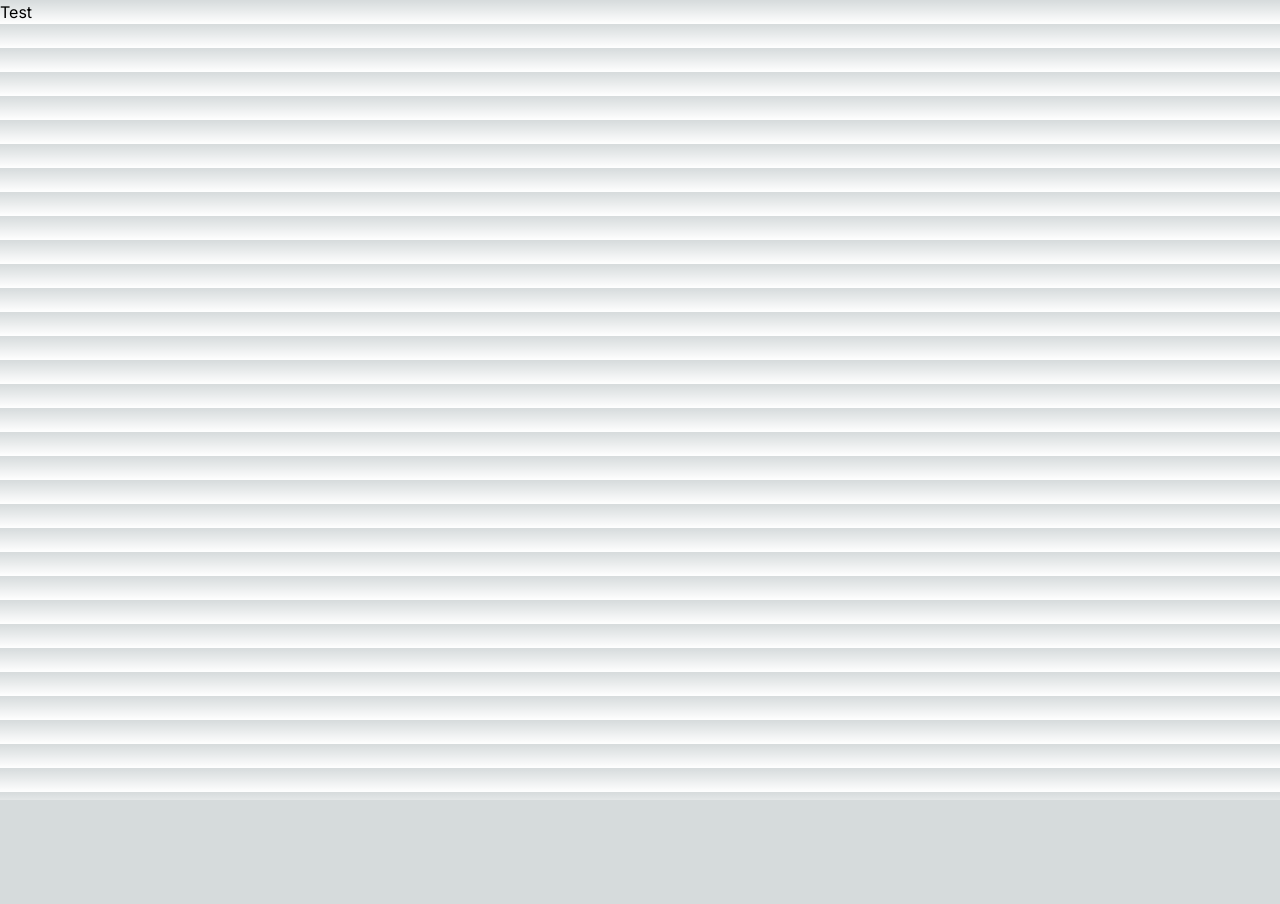
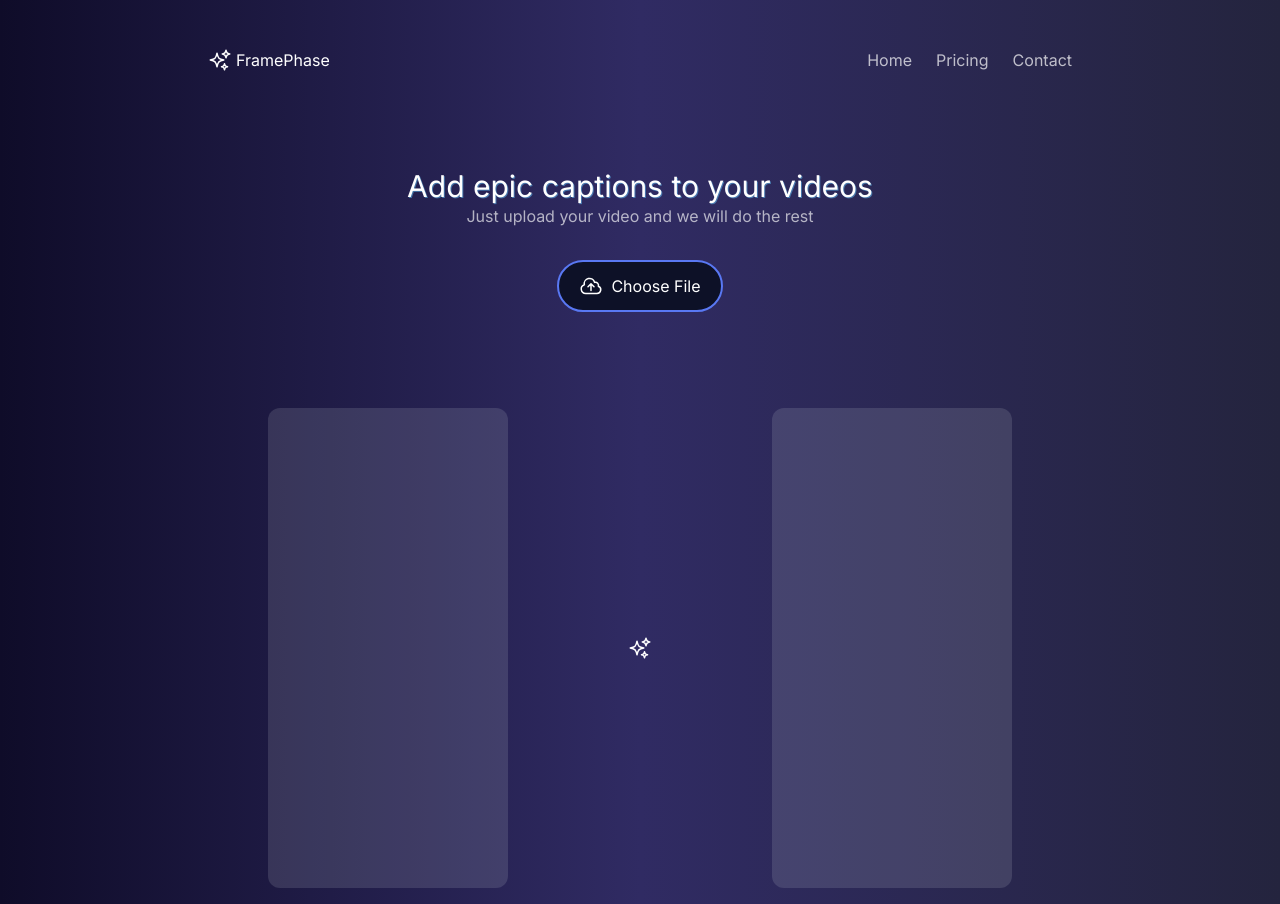
Before and after one commit to Hackerzspace/FramePhase, a Next.js app: page / in a window 1280 px wide. Before the commit the page ends 800 px from the top, so only its background shows below. Built offline with nearby package versions, Linux system fonts and the light colour scheme.

Commit message:
home page UI

```diff
--- a/src/app/globals.css
+++ b/src/app/globals.css
@@ -1,33 +1,3 @@
 @tailwind base;
 @tailwind components;
 @tailwind utilities;
-
-:root {
-  --foreground-rgb: 0, 0, 0;
-  --background-start-rgb: 214, 219, 220;
-  --background-end-rgb: 255, 255, 255;
-}
-
-@media (prefers-color-scheme: dark) {
-  :root {
-    --foreground-rgb: 255, 255, 255;
-    --background-start-rgb: 0, 0, 0;
-    --background-end-rgb: 0, 0, 0;
-  }
-}
-
-body {
-  color: rgb(var(--foreground-rgb));
-  background: linear-gradient(
-      to bottom,
-      transparent,
-      rgb(var(--background-end-rgb))
-    )
-    rgb(var(--background-start-rgb));
-}
-
-@layer utilities {
-  .text-balance {
-    text-wrap: balance;
-  }
-}
--- a/src/app/layout.js
+++ b/src/app/layout.js
@@ -11,7 +11,9 @@ export const metadata = {
 export default function RootLayout({ children }) {
   return (
     <html lang="en">
-      <body className={inter.className}>{children}</body>
+      <body className={inter.className + " bg-gradient-to-r from-bg-gradient-from via-bg-gradient-m to-bg-gradient-to  min-h-screen text-white"}>
+        {children}
+      </body>
     </html>
   );
 }
--- a/src/app/page.js
+++ b/src/app/page.js
@@ -1,7 +1,41 @@
+import SparklesIcon from "@/components/SparklesIcon";
 import Image from "next/image";
 
 export default function Home() {
   return (
-    <div>Test</div>
+    <main className="p-4 max-w-4xl mx-auto">
+      <header className="flex justify-between my-8 ">
+        <a href="" className="flex gap-1">
+        <SparklesIcon />
+          <span>FramePhase</span>
+        </a>
+        <nav className="flex gap-6 text-white/70">
+          <a href="">Home</a>
+          <a href="">Pricing</a>
+          <a href="">Contact</a>
+        </nav>
+      </header>
+      <div className="text-center mt-24 mb-8">
+        <h1 className="text-3xl" style={{textShadow: '1px 1px 0 rgba(100,200,300,.5)'}}>
+          Add epic captions to your videos
+        </h1>
+        <h2 className="text-l text-white/65">
+          Just upload your video and we will do the rest
+        </h2>
+      </div>
+      <div className="text-center">
+        <button className="rounded-full py-3 px-5 inline-flex gap-2" style={{ background: '#0D1127',    border: '2px solid #5978F3'}}>
+          <svg xmlns="http://www.w3.org/2000/svg" fill="none" viewBox="0 0 24 24" strokeWidth={1.5} stroke="currentColor" className="w-6 h-6">
+            <path strokeLinecap="round" strokeLinejoin="round" d="M12 16.5V9.75m0 0 3 3m-3-3-3 3M6.75 19.5a4.5 4.5 0 0 1-1.41-8.775 5.25 5.25 0 0 1 10.233-2.33 3 3 0 0 1 3.758 3.848A3.752 3.752 0 0 1 18 19.5H6.75Z" />
+          </svg>
+          <span>Choose File</span>
+        </button>
+      </div>
+      <div className="flex justify-around items-center mt-24">
+        <div className="bg-gray-300/15 w-[240px] h-[480px] rounded-xl"></div>
+          <SparklesIcon />
+        <div className="bg-gray-300/15 w-[240px] h-[480px] rounded-xl"></div>
+      </div>
+    </main>
   );
 }
--- /dev/null
+++ b/src/components/SparklesIcon.js
@@ -0,0 +1,12 @@
+export default function SparklesIcon({className="w-6 h-6"}){
+    return (
+        <svg xmlns="http://www.w3.org/2000/svg" fill="none" viewBox="0 0 24 24" strokeWidth={1.5} stroke="currentColor" className={className}>
+            <path strokeLinecap="round" strokeLinejoin="round" d="M9.813 15.904 9 18.75l-.813-2.846a4.5 4.5 0 0 0-3.09-3.09L2.25 12l2.846-.813a4.5
+            4.5 0 0 0 3.09-3.09L9 5.25l.813 2.846a4.5 4.5 0 0 0 3.09 3.09L15.75 12l-2.846.813a4.5 4.5 0 0 0-3.09 3.09ZM18.259 8.715 18
+            9.75l-.259-1.035a3.375 3.375 0 0 0-2.455-2.456L14.25 6l1.036-.259a3.375 3.375 0 0 0 2.455-2.456L18 2.25l.259 1.035a3.375
+            3.375 0 0 0 2.456 2.456L21.75 6l-1.035.259a3.375 3.375 0 0 0-2.456 2.456ZM16.894 20.567 16.5 21.75l-.394-1.183a2.25 2.25
+            0 0 0-1.423-1.423L13.5 18.75l1.183-.394a2.25 2.25 0 0 0 1.423-1.423l.394-1.183.394 1.183a2.25 2.25 0 0 0 1.423
+            1.423l1.183.394-1.183.394a2.25 2.25 0 0 0-1.423 1.423Z" />
+        </svg>
+    );
+}
--- a/tailwind.config.js
+++ b/tailwind.config.js
@@ -12,6 +12,11 @@ module.exports = {
         "gradient-conic":
           "conic-gradient(from 180deg at 50% 50%, var(--tw-gradient-stops))",
       },
+      colors: {
+        'bg-gradient-from':'#0f0c29',
+        'bg-gradient-m':'#302b63',
+        'bg-gradient-to':'#24243e',
+      },
     },
   },
   plugins: [],
```
